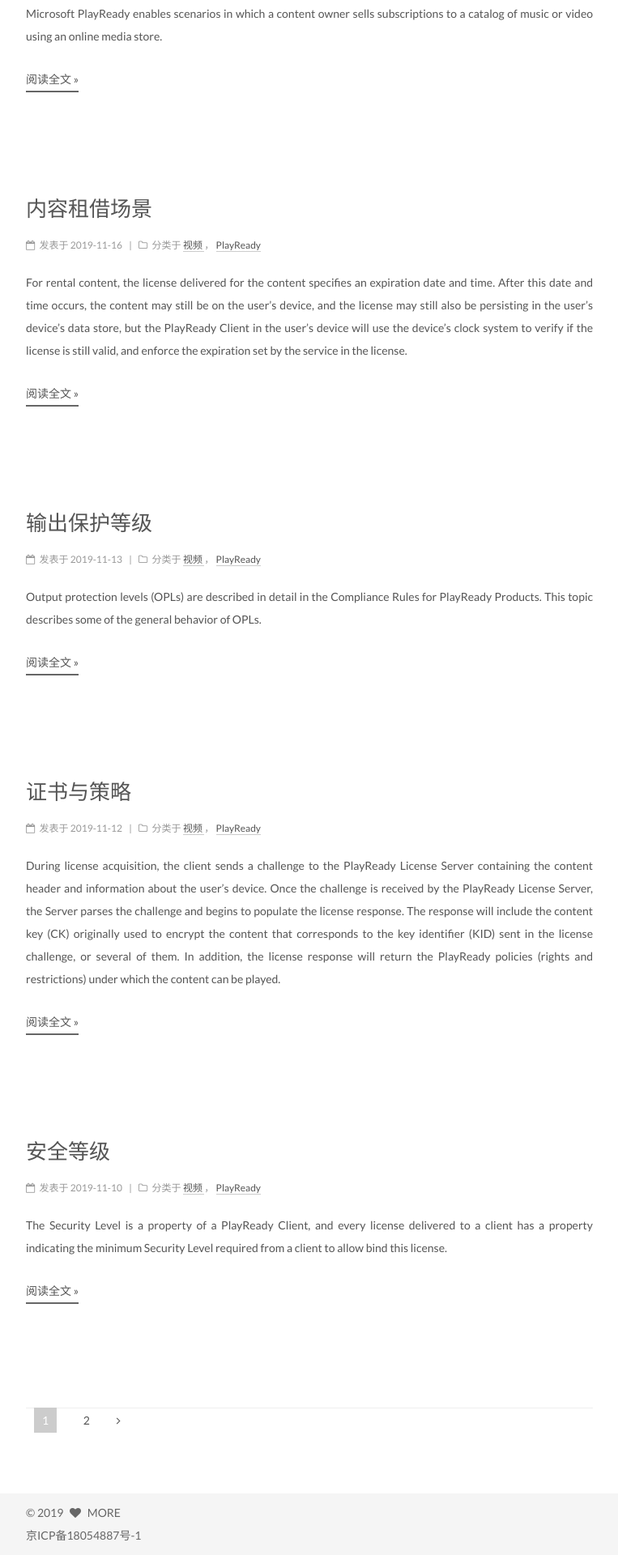
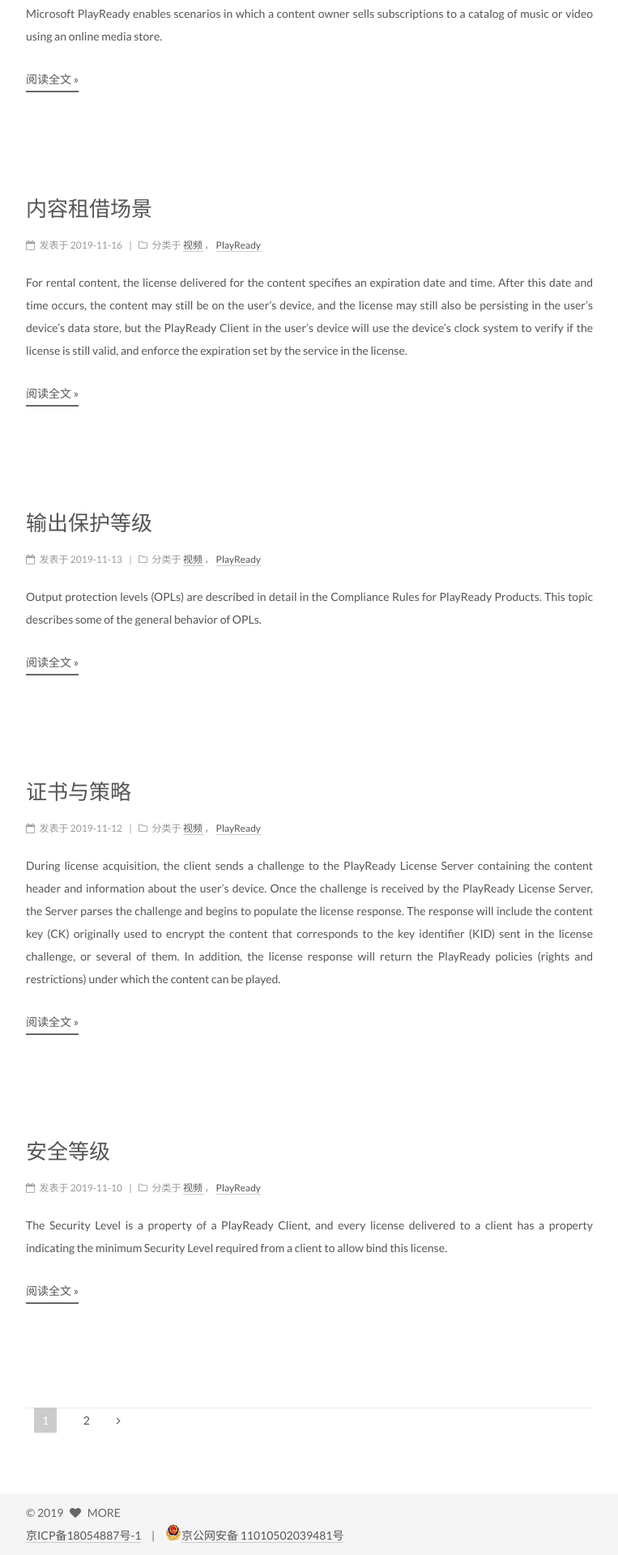
Before and after one commit to AIBSportsBrands/blogs, a Jekyll site: the page built from index.html, in a window 1280 px wide. Shown: the part 2200-4120 px from the top of the page at 81% size, without its empty margins (258-1021 px from the left). Built offline with Jekyll 4.4.1, drawn with Linux system fonts in a browser that asks for light colours; the list of posts is cut into pages by our own code.

Commit message:
公安备案

```diff
--- a/_includes/_partials/footer.html
+++ b/_includes/_partials/footer.html
@@ -9,8 +9,13 @@
   <span class="author" itemprop="copyrightHolder">{{ site.author }}</span>
 </div>
 
+<div class="powered-by">
+    <a target="_blank" class="theme-link" href="https://tsm.miit.gov.cn/dxxzsp/">京ICP备18054887号-1</a>
+</div>
 <div class="theme-info">
-  京ICP备18054887号-1
+  <!-- <div style="width:300px;margin:0 auto; padding:20px 0;"> -->
+    <a target="_blank" class="theme-link" href="http://www.beian.gov.cn/portal/registerSystemInfo?recordcode=11010502039481"><img src="/_site/assets/images/gongan.png" style="height:20px;line-height:20px;float:left;"/>京公网安备 11010502039481号</a>
+   <!-- </div> -->
 </div>
 
 {% if site.copyright %}
```
Also changed, not shown: assets/images/gongan.png (added), 2 other files.
